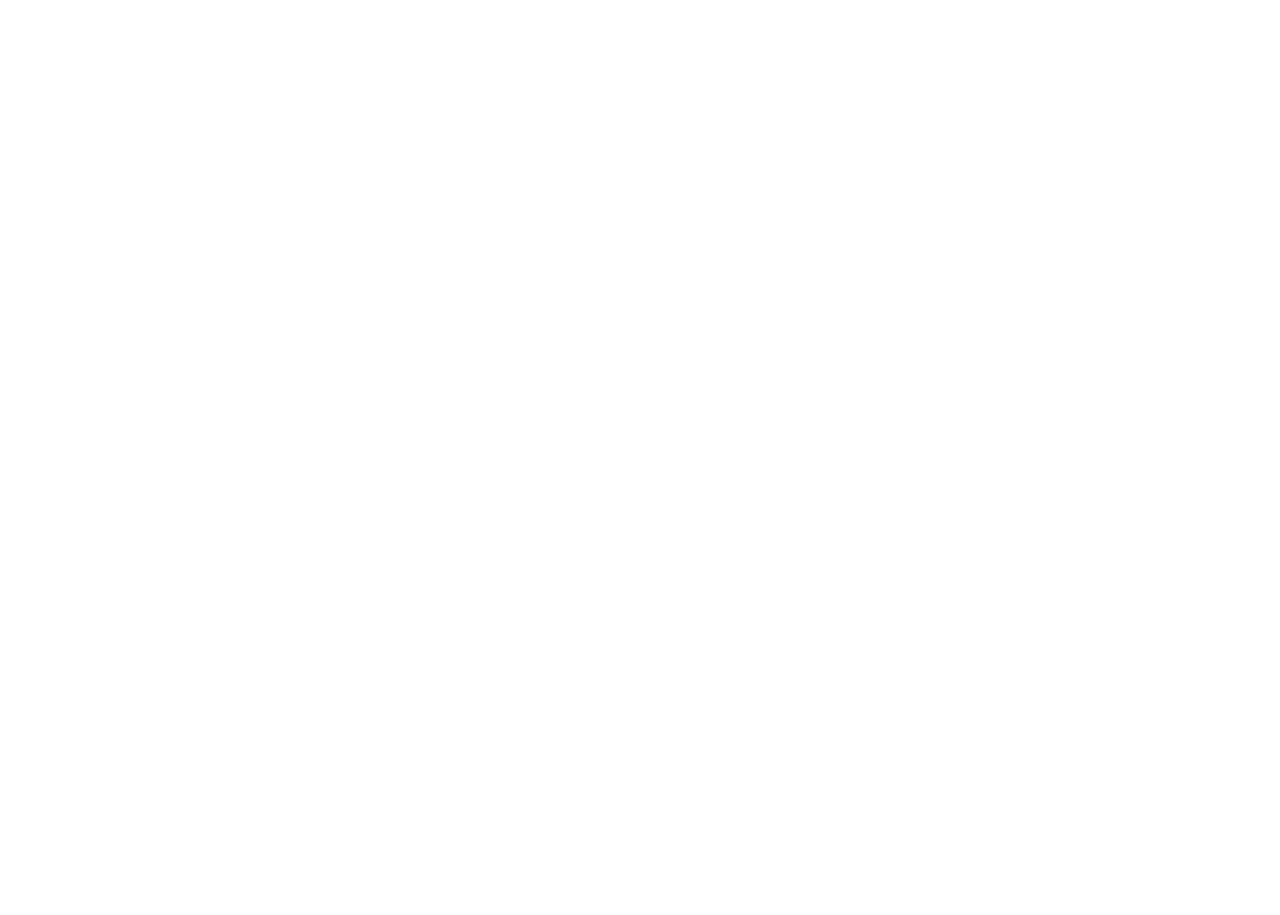
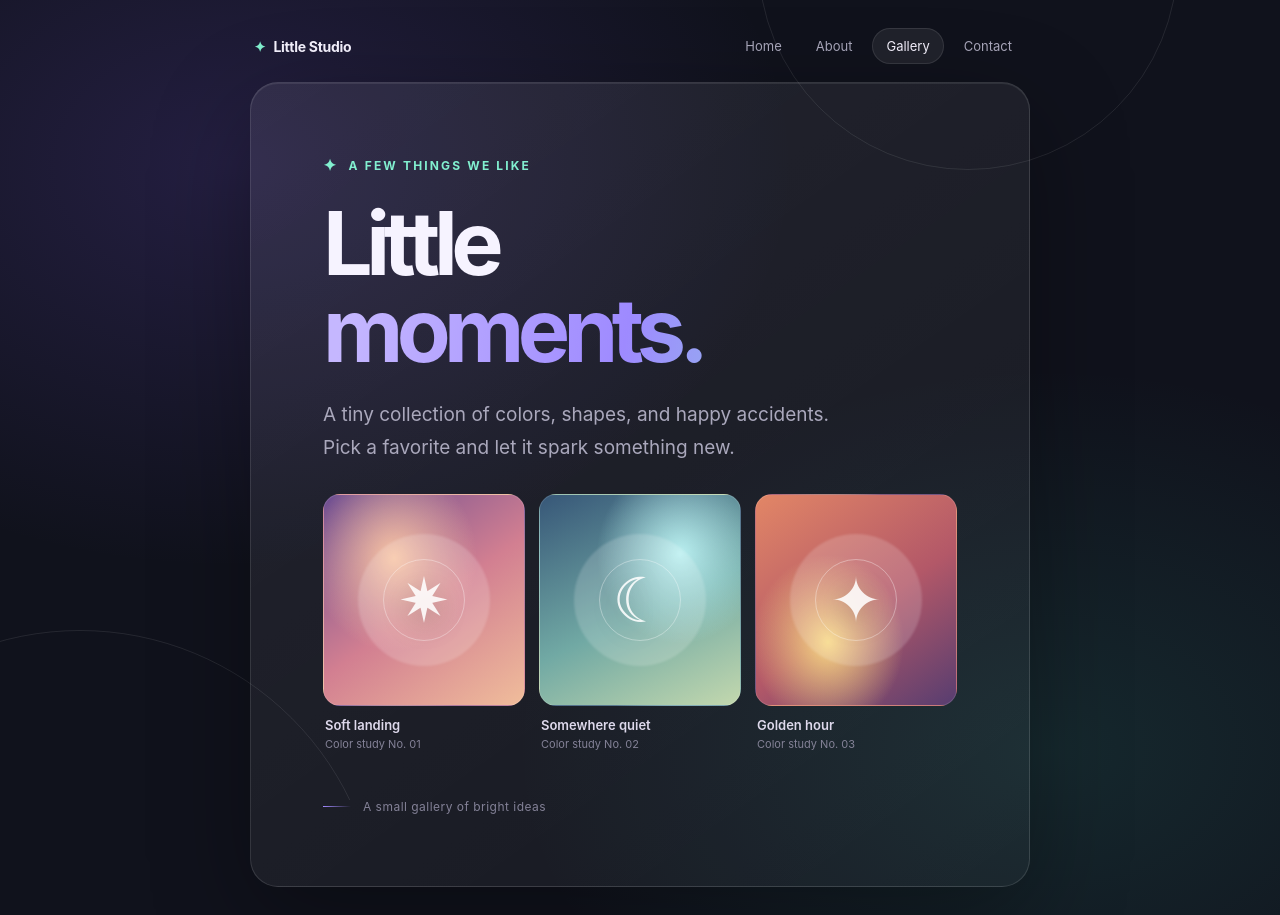
Before and after one commit to navinmahajan/Project-1, a plain HTML site: page gallery.html in a window 1280 px wide. Before the commit the page ends 800 px from the top, so only its background shows below. Drawn offline with Linux system fonts and the light colour scheme.

Commit message:
gallery page added

```diff
--- a/gallery.html
+++ b/gallery.html
@@ -0,0 +1,31 @@
+<!doctype html>
+<html lang="en">
+<head>
+  <meta charset="utf-8">
+  <meta name="viewport" content="width=device-width, initial-scale=1">
+  <meta name="theme-color" content="#10121c">
+  <meta name="description" content="A small collection of colors, shapes, and happy accidents.">
+  <title>Gallery · Little Studio</title>
+  <link rel="stylesheet" href="styles.css">
+</head>
+<body>
+  <div class="scene" aria-hidden="true"><span class="orb orb-one"></span><span class="orb orb-two"></span></div>
+  <div class="shell">
+    <nav class="nav" aria-label="Main navigation">
+      <a class="brand" href="index.html"><span class="brand-mark" aria-hidden="true">✦</span>Little Studio</a>
+      <div class="nav-links"><a class="link" href="index.html">Home</a><a class="link" href="about.html">About</a><a class="link" href="gallery.html" aria-current="page">Gallery</a><a class="link" href="contact.html">Contact</a></div>
+    </nav>
+    <main class="card">
+      <p class="eyebrow"><span class="spark" aria-hidden="true">✦</span> A few things we like</p>
+      <h1>Little <span>moments.</span></h1>
+      <p class="message">A tiny collection of colors, shapes, and happy accidents. Pick a favorite and let it spark something new.</p>
+      <section class="gallery-grid" aria-label="Gallery collection">
+        <article class="gallery-item"><div class="art art-one" role="img" aria-label="Abstract peach and violet sunset with a glowing star"><span aria-hidden="true">✷</span></div><p class="gallery-caption">Soft landing<small>Color study No. 01</small></p></article>
+        <article class="gallery-item"><div class="art art-two" role="img" aria-label="Abstract sea glass green and blue with a small moon"><span aria-hidden="true">☾</span></div><p class="gallery-caption">Somewhere quiet<small>Color study No. 02</small></p></article>
+        <article class="gallery-item"><div class="art art-three" role="img" aria-label="Abstract warm coral and gold with a bright spark"><span aria-hidden="true">✦</span></div><p class="gallery-caption">Golden hour<small>Color study No. 03</small></p></article>
+      </section>
+      <div class="footer">A small gallery of bright ideas</div>
+    </main>
+  </div>
+</body>
+</html>
--- a/styles.css
+++ b/styles.css
@@ -40,6 +40,18 @@ h1 span { display: block; color: transparent; background: linear-gradient(100deg
 .note { padding: 20px; border: 1px solid rgb(255 255 255 / 9%); border-radius: 18px; background: rgb(255 255 255 / 4%); }
 .note strong { display: block; margin-bottom: 7px; color: var(--mint); font-size: 12px; letter-spacing: .12em; text-transform: uppercase; }
 .note p { margin: 0; color: var(--muted); font-size: 14px; line-height: 1.6; }
+.gallery-grid { display: grid; grid-template-columns: repeat(3, 1fr); gap: 14px; margin-top: 30px; }
+.gallery-item { min-width: 0; }
+.art { position: relative; display: grid; place-items: center; aspect-ratio: 1 / 1.05; overflow: hidden; border: 1px solid rgb(255 255 255 / 12%); border-radius: 17px; }
+.art::before, .art::after { content: ""; position: absolute; border-radius: 50%; }
+.art::before { width: 66%; aspect-ratio: 1; background: rgb(255 255 255 / 17%); filter: blur(1px); }
+.art::after { width: 40%; aspect-ratio: 1; border: 1px solid rgb(255 255 255 / 35%); }
+.art span { position: relative; z-index: 1; color: rgb(255 255 255 / 88%); font-size: clamp(30px, 8vw, 62px); text-shadow: 0 8px 30px rgb(0 0 0 / 22%); }
+.art-one { background: radial-gradient(ellipse at 35% 30%, #f7c4a4, transparent 45%), linear-gradient(145deg, #6c4d91, #d27f91 52%, #f0bd9b); }
+.art-two { background: radial-gradient(ellipse at 70% 28%, #b9eff0, transparent 42%), linear-gradient(155deg, #375778, #71a9a4 55%, #c3d8ae); }
+.art-three { background: radial-gradient(ellipse at 36% 70%, #f7d783, transparent 42%), linear-gradient(145deg, #e28666, #b35868 55%, #573d70); }
+.gallery-caption { margin: 11px 2px 0; color: #ded9ec; font-size: 13px; font-weight: 600; }
+.gallery-caption small { display: block; margin-top: 4px; color: #848297; font-size: 11px; font-weight: 400; }
 .contact-form { display: grid; gap: 16px; max-width: 540px; margin-top: 30px; }
 .field { display: grid; gap: 8px; color: #d8d4e6; font-size: 13px; font-weight: 600; }
 .field input, .field textarea { width: 100%; border: 1px solid rgb(255 255 255 / 13%); border-radius: 12px; padding: 13px 15px; outline: none; color: var(--ink); background: rgb(7 8 14 / 35%); font: inherit; font-weight: 400; }
@@ -51,5 +63,5 @@ h1 span { display: block; color: transparent; background: linear-gradient(100deg
 .form-status { min-height: 1.5em; color: var(--mint); font-size: 13px; }
 @keyframes arrive { from { opacity: 0; transform: translateY(18px) scale(.985); } to { opacity: 1; transform: translateY(0) scale(1); } }
 @keyframes twinkle { 50% { transform: rotate(18deg) scale(1.18); opacity: .7; } }
-@media (max-width: 600px) { body { padding: 18px; } .about-grid { grid-template-columns: 1fr; gap: 24px; } .nav { align-items: flex-start; } .nav-links { gap: 0; } .nav a.link { padding: 8px 9px; font-size: 12px; } .card { border-radius: 23px; } }
+@media (max-width: 600px) { body { padding: 18px; } .about-grid { grid-template-columns: 1fr; gap: 24px; } .nav { align-items: flex-start; gap: 8px; flex-wrap: wrap; } .nav-links { gap: 0; } .nav a.link { padding: 8px 9px; font-size: 12px; } .card { border-radius: 23px; } .gallery-grid { grid-template-columns: 1fr; gap: 20px; } .art { aspect-ratio: 1.6 / 1; } }
 @media (prefers-reduced-motion: reduce) { *, *::before, *::after { animation-duration: .01ms !important; animation-iteration-count: 1 !important; scroll-behavior: auto !important; transition-duration: .01ms !important; } }
```
Also changed, not shown: about.html (+1 -1 lines), contact.html (+1 -1 lines), index.html (+1 -1 lines).
